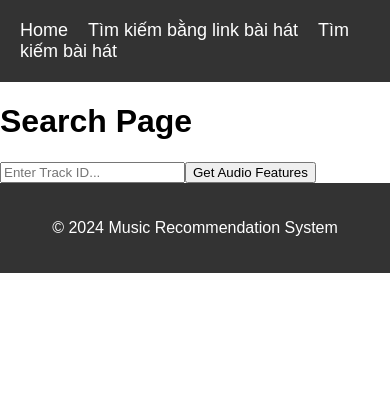
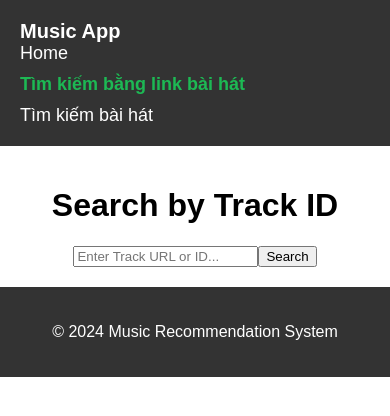
Before and after one commit to anbit192/spotify-rcm, a React (Create React App) app in the folder interface/my-app/: page /search in a window 390 px wide. Shown: the top 416 px of the page. Built offline with nearby package versions, Linux system fonts and the light colour scheme; no server answers.

Commit message:
nearly successful

```diff
--- a/interface/my-app/src/components/Header.css
+++ b/interface/my-app/src/components/Header.css
@@ -1,14 +1,57 @@
 .header {
   background-color: #333;
-    padding: 10px;
+  padding: 10px 20px;
+  display: flex;
+  justify-content: space-between;
+  align-items: center;
 }
 
 .header a {
   color: white;
-    margin-right: 10px;
+  margin-right: 20px;
   text-decoration: none;
+  font-size: 16px;
+  transition: color 0.3s, transform 0.3s;
+}
+
+.header a:last-child {
+  margin-right: 0;
 }
 
 .header a:hover {
+  color: #1db954; /* Spotify green */
   text-decoration: underline;
+  transform: scale(1.05);
 }
+
+.header a.active {
+  font-weight: bold;
+  color: #1db954; /* Spotify green */
+}
+
+.header nav {
+  display: flex;
+  gap: 20px;
+}
+
+.header .logo {
+  font-size: 20px;
+  font-weight: bold;
+  color: white;
+}
+
+@media (max-width: 600px) {
+  .header {
+    flex-direction: column;
+    align-items: flex-start;
+  }
+
+  .header nav {
+    flex-direction: column;
+    gap: 10px;
+  }
+
+  .header a {
+    margin-right: 0;
+  }
+}
--- a/interface/my-app/src/components/Header.js
+++ b/interface/my-app/src/components/Header.js
@@ -1,12 +1,29 @@
+// import React from 'react';
+// import { Link } from 'react-router-dom';
+// import './Header.css';
+
+// const Header = () => (
+//   <header className="header">
+//     <Link to="/">Home</Link>
+//     <Link to="/search">Tìm kiếm bằng link bài hát</Link>
+//     <Link to="/realtime">Tìm kiếm bài hát</Link>
+//   </header>
+// );
+
+// export default Header;
+
 import React from 'react';
-import { Link } from 'react-router-dom';
+import { NavLink } from 'react-router-dom';
 import './Header.css';
 
 const Header = () => (
   <header className="header">
-    <Link to="/">Home</Link>
-    <Link to="/search">Tìm kiếm bằng link bài hát</Link>
-    <Link to="/realtime">Tìm kiếm bài hát</Link>
+    <div className="logo">Music App</div>
+    <nav>
+      <NavLink to="/" activeClassName="active" exact>Home</NavLink>
+      <NavLink to="/search" activeClassName="active">Tìm kiếm bằng link bài hát</NavLink>
+      <NavLink to="/realtime" activeClassName="active">Tìm kiếm bài hát</NavLink>
+    </nav>
   </header>
 );
 
--- /dev/null
+++ b/interface/my-app/src/components/RecommendationButton.css
@@ -0,0 +1,26 @@
+.recommendation-button {
+    display: flex;
+    justify-content: center;
+    margin-bottom: 20px;
+  }
+
+  .recommendation-button button {
+    background-color: #1DB954; /* Spotify green */
+    color: white;
+    border: none;
+    border-radius: 50px;
+    padding: 10px 20px;
+    font-size: 16px;
+    cursor: pointer;
+    transition: background-color 0.3s, transform 0.3s;
+  }
+
+  .recommendation-button button:hover {
+    background-color: #1aa34a;
+    transform: scale(1.05);
+  }
+
+  .recommendation-button button:focus {
+    outline: none;
+    box-shadow: 0 0 0 4px rgba(29, 185, 84, 0.3);
+  }
--- a/interface/my-app/src/components/SearchBox.js
+++ b/interface/my-app/src/components/SearchBox.js
@@ -36,32 +36,42 @@
 
 // SearchBox.js
 // SearchBox.js
+
 import React, { useState } from 'react';
 import axios from 'axios';
 
 const SearchBox = ({ onSearch }) => {
-  const [trackId, setTrackId] = useState('');
+  const [inputValue, setInputValue] = useState('');
 
   const handleChange = (event) => {
-    setTrackId(event.target.value);
+    setInputValue(event.target.value);
   };
 
   const handleSubmit = async (event) => {
     event.preventDefault();
     try {
-      // Retrieve audio features of the track using the user-provided track ID
-      const audioFeatures = await getAudioFeatures(trackId);
+      const trackId = extractTrackId(inputValue);
 
-      // Pass the audio features data to the parent component
-      onSearch(audioFeatures);
+      // Retrieve track details using the extracted track ID
+      const trackDetails = await getTrackDetails(trackId);
+
+      // Pass the track details data to the parent component
+      onSearch(trackDetails);
     } catch (error) {
-      console.error('Error retrieving audio features:', error);
-      alert('An error occurred while retrieving audio features. Please try again.');
+      console.error('Error retrieving track details:', error);
+      alert('An error occurred while retrieving track details. Please try again.');
     }
   };
 
-  // Function to retrieve audio features of a track from Spotify API
-  const getAudioFeatures = async (trackId) => {
+  // Function to extract the track ID from a Spotify URL or plain track ID
+  const extractTrackId = (input) => {
+    const regex = /(?:spotify:track:|https:\/\/open\.spotify\.com\/track\/|\/track\/)([a-zA-Z0-9]{22})/;
+    const match = input.match(regex);
+    return match ? match[1] : input;
+  };
+
+  // Function to retrieve track details from Spotify API
+  const getTrackDetails = async (trackId) => {
     try {
       // Retrieve access token from local storage
       const accessToken = localStorage.getItem('accessToken');
@@ -78,14 +88,13 @@ const SearchBox = ({ onSearch }) => {
         },
       };
 
-      // Make a request to Spotify API to get audio features of the track
-      const response = await axios.get(`https://api.spotify.com/v1/audio-features/${trackId}`, headers);
+      // Make a request to Spotify API to get track details
+      const response = await axios.get(`https://api.spotify.com/v1/tracks/${trackId}`, headers);
 
-      // Return the audio features data
-      console.log(response.data)
+      // Return the track details data
       return response.data;
     } catch (error) {
-      console.error('Error getting audio features:', error);
+      console.error('Error getting track details:', error);
       throw error;
     }
   };
@@ -94,11 +103,11 @@ const SearchBox = ({ onSearch }) => {
     <form onSubmit={handleSubmit}>
       <input
         type="text"
-        placeholder="Enter Track ID..."
-        value={trackId}
+        placeholder="Enter Track URL or ID..."
+        value={inputValue}
         onChange={handleChange}
       />
-      <button type="submit">Get Audio Features</button>
+      <button type="submit">Search</button>
     </form>
   );
 };
--- a/interface/my-app/src/pages/HomePage.js
+++ b/interface/my-app/src/pages/HomePage.js
@@ -3,7 +3,7 @@ import SongList from '../components/SongList';
 
 const HomePage = () => (
   <div className="home-page">
-    <h1>Welcome to the Music Recommendation System</h1>
+    <h1>Thành viên nhóm</h1>
     <h2>  Bùi Nguyên Phong</h2>
     <h2>  Nguyễn Minh An</h2>
     <h2>  Nguyễn Văn Thắng</h2>
--- /dev/null
+++ b/interface/my-app/src/pages/SearchByNamePage.css
@@ -0,0 +1,66 @@
+.search-by-name-page {
+    max-width: 800px;
+    margin: 0 auto;
+    padding: 20px;
+    background-color: #f9f9f9;
+    border-radius: 8px;
+    box-shadow: 0 4px 8px rgba(0, 0, 0, 0.1);
+  }
+
+  .search-by-name-page h1 {
+    text-align: center;
+    color: #333;
+    margin-bottom: 20px;
+  }
+
+  .search-by-name-page ul {
+    list-style: none;
+    padding: 0;
+  }
+
+  .search-by-name-page li {
+    display: flex;
+    align-items: center;
+    padding: 10px;
+    margin-bottom: 10px;
+    background-color: #fff;
+    border-radius: 4px;
+    box-shadow: 0 2px 4px rgba(0, 0, 0, 0.1);
+    transition: transform 0.3s;
+  }
+
+  .search-by-name-page li:hover {
+    transform: scale(1.02);
+  }
+
+  .search-by-name-page li img {
+    border-radius: 4px;
+    margin-right: 10px;
+  }
+
+  .search-by-name-page li a {
+    text-decoration: none;
+    color: #333;
+    font-weight: 500;
+    display: flex;
+    align-items: center;
+  }
+
+  .search-by-name-page li a:hover {
+    color: #1db954; /* Spotify green */
+  }
+
+  @media (max-width: 600px) {
+    .search-by-name-page {
+      padding: 10px;
+    }
+
+    .search-by-name-page li {
+      flex-direction: column;
+      align-items: flex-start;
+    }
+
+    .search-by-name-page li img {
+      margin-bottom: 10px;
+    }
+  }
--- a/interface/my-app/src/pages/SearchByNamePage.js
+++ b/interface/my-app/src/pages/SearchByNamePage.js
@@ -110,13 +110,13 @@
 
 import React, { useState, useEffect } from 'react';
 import axios from 'axios';
-import { Link } from 'react-router-dom'; // Import Link from react-router-dom
+import { Link } from 'react-router-dom';
 import SearchBoxRealTime from '../components/SearchBoxRealTime';
+import './SearchByNamePage.css'; // Import the CSS file
 
 const SearchByNamePage = () => {
   const [searchResults, setSearchResults] = useState([]);
 
-  // Function to handle the search term and fetch data from Spotify API
   const handleSearch = async (searchTerm) => {
     if (!searchTerm) {
       setSearchResults([]);
@@ -131,7 +131,7 @@ const SearchByNamePage = () => {
       }
 
       const response = await axios.get(
-        `https://api.spotify.com/v1/search?q=${encodeURIComponent(searchTerm)}&type=track&limit=10`, // Limit to 10 results
+        `https://api.spotify.com/v1/search?q=${encodeURIComponent(searchTerm)}&type=track&limit=10`,
         {
           headers: {
             Authorization: `Bearer ${accessToken}`,
--- /dev/null
+++ b/interface/my-app/src/pages/SearchPage.css
@@ -0,0 +1,24 @@
+.search-page {
+    text-align: center;
+    padding: 20px;
+  }
+
+  .track-details {
+    margin-top: 20px;
+  }
+
+  .track-details img {
+    width: 300px;
+    height: 300px;
+    object-fit: cover;
+    margin-top: 10px;
+  }
+
+  .track-details a {
+    text-decoration: none;
+    color: inherit;
+  }
+
+  .track-details a:hover {
+    text-decoration: underline;
+  }
--- a/interface/my-app/src/pages/SearchPage.js
+++ b/interface/my-app/src/pages/SearchPage.js
@@ -11,22 +11,30 @@
 // export default SearchPage;
 
 import React, { useState } from 'react';
+import { Link } from 'react-router-dom';
 import SearchBox from '../components/SearchBox';
+import './SearchPage.css';
 
 const SearchPage = () => {
-  const [audioFeatures, setAudioFeatures] = useState(null);
+  const [trackDetails, setTrackDetails] = useState(null);
 
-  // Function to handle the retrieved audio features data
-  const handleSearch = (audioFeaturesData) => {
-    setAudioFeatures(audioFeaturesData);
+  const handleSearch = (details) => {
+    setTrackDetails(details);
   };
 
   return (
     <div className="search-page">
-      <h1>Search Page</h1>
-      {/* Pass the handleSearch function to the SearchBox component */}
+      <h1>Search by Track ID</h1>
       <SearchBox onSearch={handleSearch} />
-      {/* Render audio features data or any other components */}
+      {trackDetails && (
+        <div className="track-details">
+          <Link to={`/song/${trackDetails.id}`}>
+            <img src={trackDetails.album.images[0].url} alt={trackDetails.name} />
+            <h2>{trackDetails.name}</h2>
+            <p>Artist: {trackDetails.artists.map(artist => artist.name).join(', ')}</p>
+          </Link>
+        </div>
+      )}
     </div>
   );
 };
```
Also changed, not shown: interface/my-app/src/components/RecommendationButton.js (+39 -10 lines), interface/my-app/src/pages/SongDetailsPage.css (added, +83 -0 lines), interface/my-app/src/pages/SongDetailsPage.js (+6 -11 lines). Lines whose indentation alone changed are shown as unchanged.
